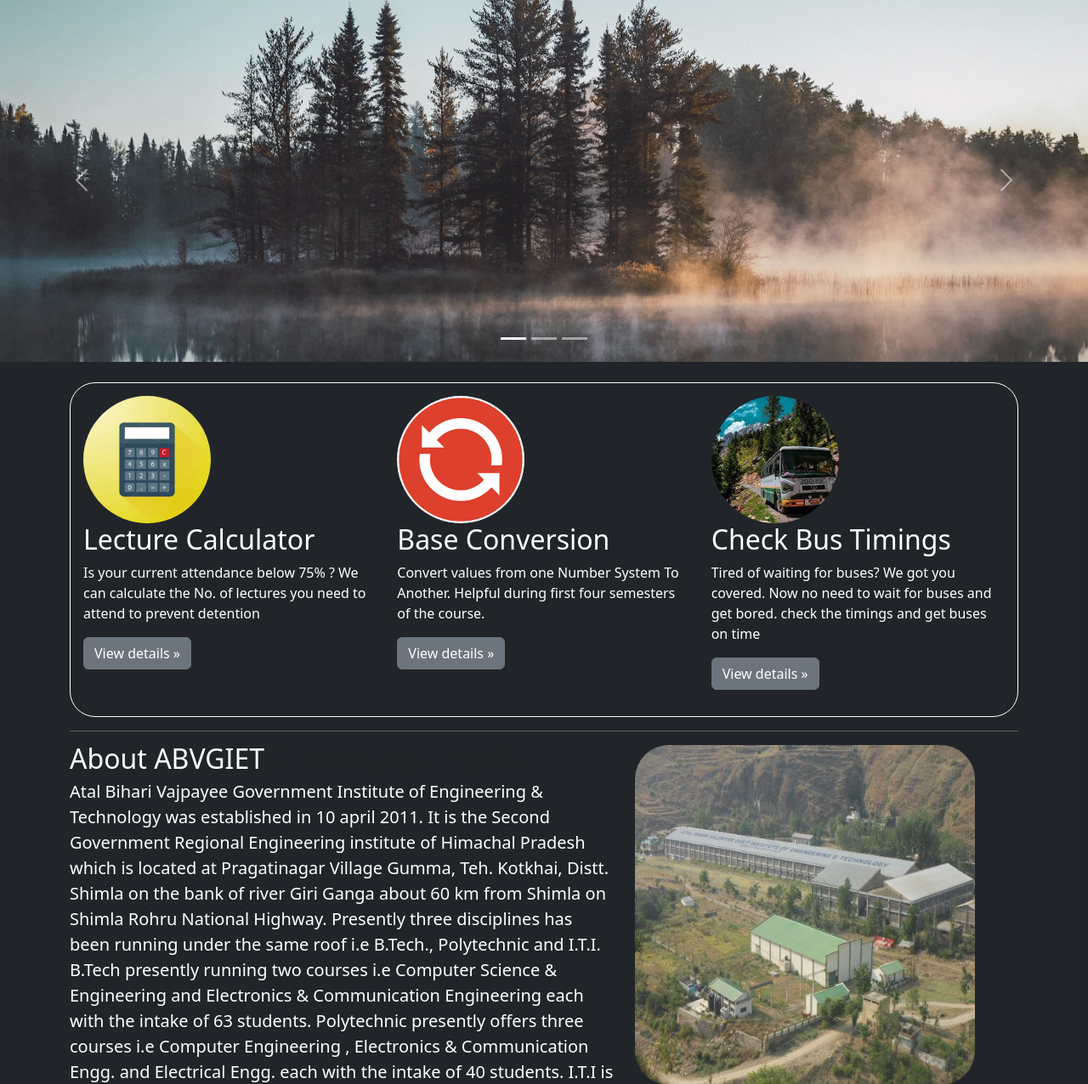
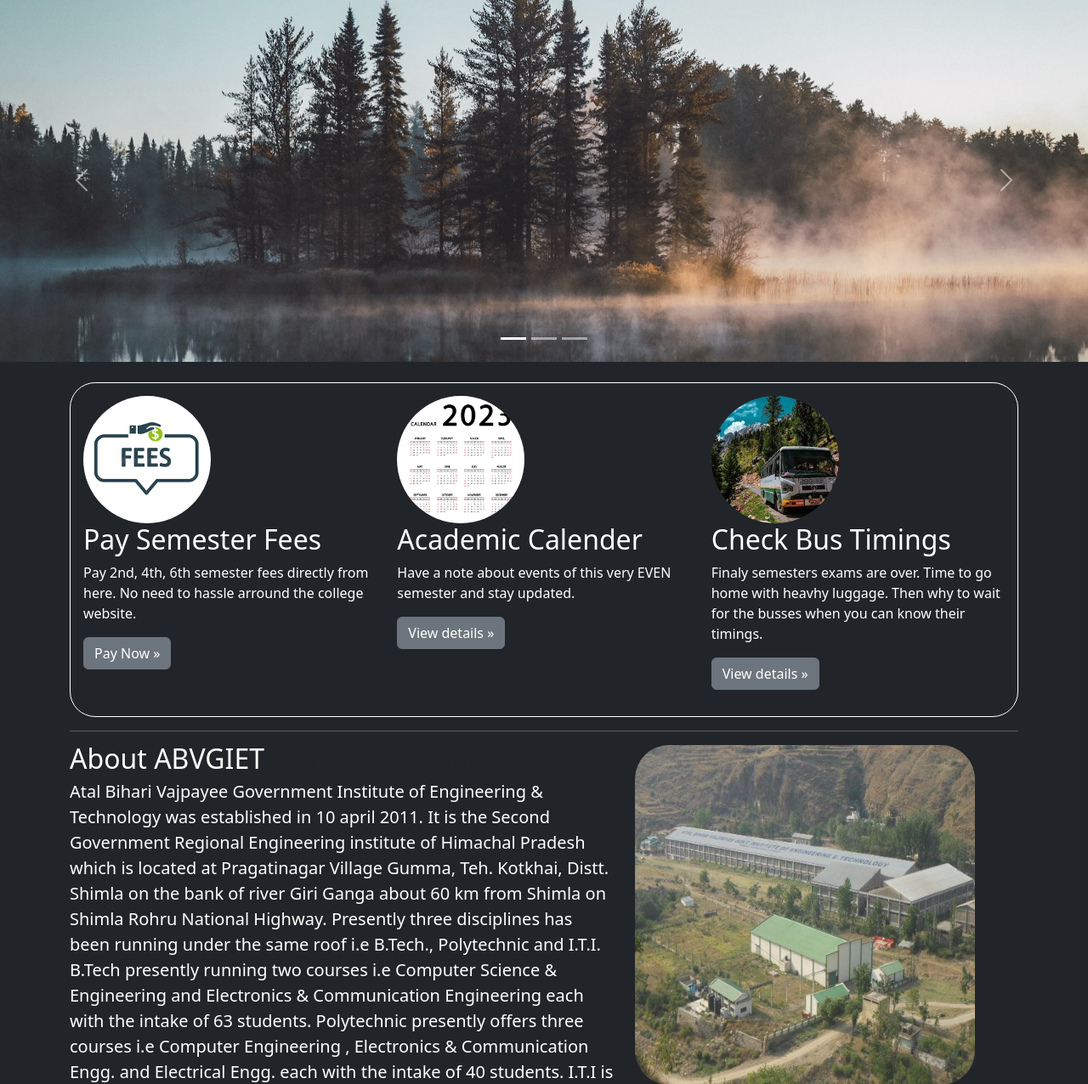
Before and after one commit to dhimanparas20/ABVGIET-HelpDesk, a Flask app: page /home/ in a window 1280 px wide. Shown: the part 67-1343 px from the top of the page at 85% size. Run offline with Flask 2, Linux system fonts and the light colour scheme; some libraries are stand-ins or nearby versions.

Commit message:
Update college Site
Signed-off-by: dhimanparas20 <dhimanparas20@gmail.com>

```diff
--- a/templates/base.html
+++ b/templates/base.html
@@ -35,18 +35,6 @@
 
   <body class="text-bg-dark">
     <script src="https://cdn.jsdelivr.net/npm/bootstrap@5.3.0-alpha1/dist/js/bootstrap.bundle.min.js" integrity="sha384-w76AqPfDkMBDXo30jS1Sgez6pr3x5MlQ1ZAGC+nuZB+EYdgRZgiwxhTBTkF7CXvN" crossorigin="anonymous"></script>
-    <script async src="https://pagead2.googlesyndication.com/pagead/js/adsbygoogle.js?client=ca-pub-9853210829451716"
-     crossorigin="anonymous"></script>
-<!-- test -->
-<ins class="adsbygoogle"
-     style="display:block"
-     data-ad-client="ca-pub-9853210829451716"
-     data-ad-slot="3676373200"
-     data-ad-format="auto"
-     data-full-width-responsive="true"></ins>
-<script>
-     (adsbygoogle = window.adsbygoogle || []).push({});
-</script>
 
     <!--NAV BAR-->
     <nav class="navbar navbar-expand-lg bg-body-tertiary" data-bs-theme="dark">
@@ -72,7 +60,7 @@
                 <li><a class="dropdown-item" target="_blank" href='https://www.eduqfix.com/PayDirect/#/student/pay/1OHQRPe16eEggvcMCADtC86BIfKNLGx6UsMKbzkIB4EJycJdnbMtz589iBs9VnWz/1832'>Pay semester fee</a></li>
                 <li><a class="dropdown-item" target="_blank" href='https://www.himtu.ac.in/old-question-papers-for-b-tech/'>Sample Question Papers</a></li>
                 <li><a class="dropdown-item" target="_blank" href='https://www.geonlinehub.com/HPTUReval25Dec2022/NewRegistrationByRollNo.aspx'>Online Re-evaluation form</a></li>
-                <li><a class="dropdown-item" target="_blank" href='https://abvgiet.ac.in/storage/app/media/uploaded-files/academic-calander-2022-2023-odd-sem.pdf'>Current Academic Calendar</a></li>
+                <li><a class="dropdown-item" target="_blank" href='https://drive.google.com/file/d/1bSal__-9iaQi5pdgKt8n0wmmLxkJouik/view?usp=share_link'>Current Academic Calendar</a></li>
                 <li><a class="dropdown-item" target="_blank" href='https://abvgiet.ac.in/storage/app/media/TimeTable%20Signed992022.pdf'>Time-Table</a></li>
                 <li><a class="dropdown-item" target="_blank" href='https://www.himtu.ac.in/examination-time-table/'>Examination Time-Table</a></li>
               </ul>
@@ -86,7 +74,6 @@
                 <li><a class="dropdown-item" href={{ url_for('convert') }}>Number System Conversion</a></li>
                 <li><a class="dropdown-item" href={{ url_for('image') }}>Any-Image</a></li>
                 <li><a class="dropdown-item" href={{ url_for('bus_timing') }}>Bus timings</a></li>
-                <li><a class="dropdown-item" href={{ url_for('message') }}>Send Anonymous Messages</a></li>
                 <li><a class="dropdown-item" href={{ url_for('contacts') }}>Important Contacts</a></li>
                 <li><a class="dropdown-item" href={{ url_for('qr') }}>QR Code Generator</a></li>
               </ul>
--- a/templates/bus_timing.html
+++ b/templates/bus_timing.html
@@ -10,6 +10,7 @@
 <a style="font-size: 20px;">---NOTE---<br>- Bus timings are 5-10minute early from their actual arrival<br>
   - We do not guarantee the assurity of a bus on a specific time.<br>
   - This list is still being edited. <br>
+  - Source: MST<br>
    </a><br>
 <img src="/static/bus_timing.png" height="500" width="500"><br><br>
 <h1 style="text-align:left"><mark>Bus timings from Shimla to Gumma</mark></h1><br>
--- a/templates/home.html
+++ b/templates/home.html
@@ -47,24 +47,24 @@
         <div style="border: 1px solid white; border-radius: 30px; padding: 15px; min-width:100px; display: inline-block" >
         <div class="row ">
           <div class="col-lg-4 ">
-            <img src="/static/calculator.jpeg" alt="Avatar" class="avatar">
-            <h2 class="fw-normal">Lecture Calculator</h2>
-            <p>Is your current attendance below 75% ? We can calculate the No. of lectures you need to attend to prevent detention</p>
-            <p><a class="btn btn-secondary" href={{ url_for('lecture_predict') }}>View details »</a></p>
+            <img src="/static/fees.png" alt="Avatar" class="avatar">
+            <h2 class="fw-normal" target="_blank" >Pay Semester Fees</h2>
+            <p>Pay 2nd, 4th, 6th semester fees directly from here. No need to hassle arround the college website.</p>
+            <p><a class="btn btn-secondary" target="_blank" href='https://www.eduqfix.com/PayDirect/#/student/pay/1OHQRPe16eEggvcMCADtC86BIfKNLGx6UsMKbzkIB4EJycJdnbMtz589iBs9VnWz/1832'>Pay Now »</a></p>
           </div><!-- /.col-lg-4 -->
+
           <div class="col-lg-4">
-            <img src="/static/convert.png" alt="/static/convert.png" class="avatar">
-            <h2 class="fw-normal">Base Conversion</h2>
-            <p>Convert values from one Number System To Another. Helpful during first four semesters of the course.</p>
-            <p><a class="btn btn-secondary" href={{ url_for('convert') }}>View details »</a></p>
+            <img src="/static/calendar.jpg" class="avatar">
+            <h2 class="fw-normal" target="_blank" >Academic Calender</h2>
+            <p>Have a note about events of this very EVEN semester and stay updated.</p>
+            <p><a class="btn btn-secondary"target="_blank" href='https://drive.google.com/file/d/1bSal__-9iaQi5pdgKt8n0wmmLxkJouik/view?usp=share_link'>View details »</a></p>
           </div><!-- /.col-lg-4 -->
+
           <div class="col-lg-4">
             <img src="/static/hrtc.jpeg" alt="Avatar" class="avatar">
-            <h2 class="fw-normal">Check
-              Bus Timings
-            </h2>
-            <p>Tired of waiting for buses? We got you covered. Now no need to wait for buses and get bored. check the timings and get buses on time </p>
-            <p><a class="btn btn-secondary" href={{ url_for('bus_timing') }}>View details »</a></p>
+            <h2 class="fw-normal" >Check Bus Timings</h2>
+            <p>Finaly semesters exams are over. Time to go home with heavhy luggage. Then why to wait for the busses when you can know their timings.</p>
+            <p><a class="btn btn-secondary" target="_blank" href={{ url_for('bus_timing') }}>View details »</a></p>
           </div>
           </div><!-- /.col-lg-4 -->
         </div><!-- /.row -->
--- a/templates/qr.html
+++ b/templates/qr.html
@@ -15,16 +15,16 @@
  }
 
  .login-box {
-  position: absolute;
+  position: fixed;
   top: 50%;
   left: 50%;
-  width: 400px;
+  width: auto;
   padding: 40px;
   transform: translate(-50%, -50%);
   background: rgba(0,0,0,.5);
   box-sizing: border-box;
   box-shadow: 0 15px 25px rgba(0,0,0,.6);
-  border-radius: 10px;
+  border-radius: 50px;
  }
 
  .login-box h2 {
```
Also changed, not shown: templates/download.html (+5 -5 lines), static/calendar.jpg (added), static/fees.jpg (added), static/fees.png (added).
